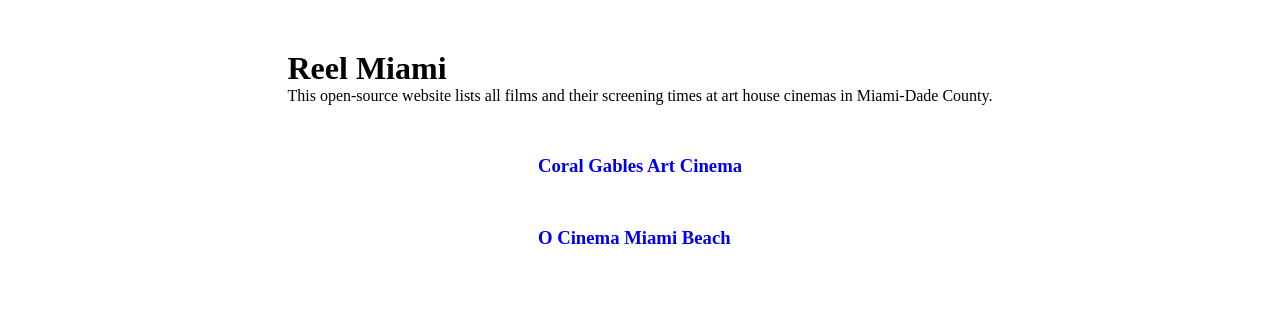
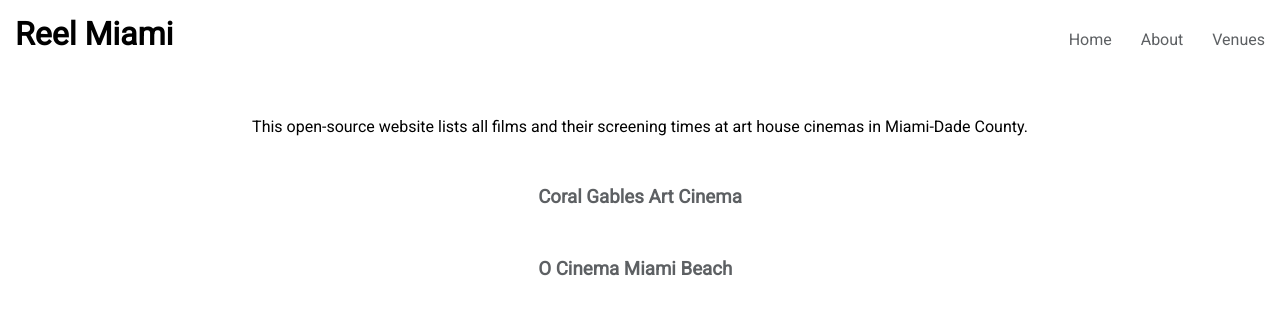
Before and after one commit to deadlyraptor/reel-miami, a Flask app: template reel_miami/templates/index.html in a window 1280 px wide. Shown: the top 329 px of the page. Run offline with Flask 2, Linux system fonts and the light colour scheme; the template is opened without the code that fills it, so the values that code supplies are empty.

Commit message:
Add basic navbar

```diff
--- a/reel_miami/static/main.css
+++ b/reel_miami/static/styles.css
@@ -1,3 +1,7 @@
+@font-face {
+  font-family: 'Roboto';
+}
+
 * {
   margin: 0;
   padding: 0;
@@ -8,6 +12,32 @@ body {
   display: flex;
   flex-direction: column;
   align-items: center;
+  padding-top: 67px;
+
+  font-family: 'Roboto', sans-serif;
+}
+
+.main-navbar {
+  position: fixed;
+  display: flex;
+  justify-content: space-between;
+
+  top: 0;
+  width: 100%;
+  padding: 15px;
+}
+
+.menu {
+  margin-top: 15px;
+}
+
+.menu > li {
+  display: inline;
+  margin-right: 25px;
+}
+
+.menu > li:last-of-type {
+  margin-right: 0;
 }
 
 .intro {
@@ -54,6 +84,12 @@ and in a column centered to the page */
   margin-right: 20px;
 }
 
-a {
+a:link,
+a:visited {
+  color: #5d6063;
   text-decoration: none;
 }
+
+a:hover {
+  text-decoration: underline;
+}
--- a/reel_miami/templates/base.html
+++ b/reel_miami/templates/base.html
@@ -4,8 +4,9 @@
     <meta charset="utf-8"/>
     <meta name="viewport" content="width=device-width, initial-scale=1, shrink-to-fit=no"/>
 
+    <link href="https://fonts.googleapis.com/css?family=Roboto" rel="stylesheet">
     <!-- CSS -->
-    <link rel="stylesheet" type="text/css" href="{{url_for('static', filename='main.css') }}"/>
+    <link rel="stylesheet" type="text/css" href="{{url_for('static', filename='styles.css') }}"/>
 
     {% if title %}
       <title>{{ title }} | Reel Miami</title>
@@ -14,6 +15,20 @@
     {% endif %}
   </head>
   <body>
+    <!-- Start Navbar -->
+    <header class="main-navbar">
+      <div class="main-navbar-name">
+        <h1>Reel Miami</h1>
+      </div>
+      <nav>
+        <ul class="menu">
+          <li><a href="{{ url_for('main.index') }}">Home</a></li>
+          <li><a href="#">About</a></li>
+          <li><a href="#">Venues</a></li>
+        </ul>
+      </nav>
+    </header>
+    <!-- End Navbar -->
     {% block content%}{% endblock content %}
   </body>
 </html>
--- a/reel_miami/templates/index.html
+++ b/reel_miami/templates/index.html
@@ -2,7 +2,6 @@
 {%block title %}{{ title }}{% endblock %}
 {% block content %}
   <div class="intro">
-    <h1>Reel Miami</h1>
     <p>This open-source website lists all films and their screening times at
        art house cinemas in Miami-Dade County.
     </p>
```
